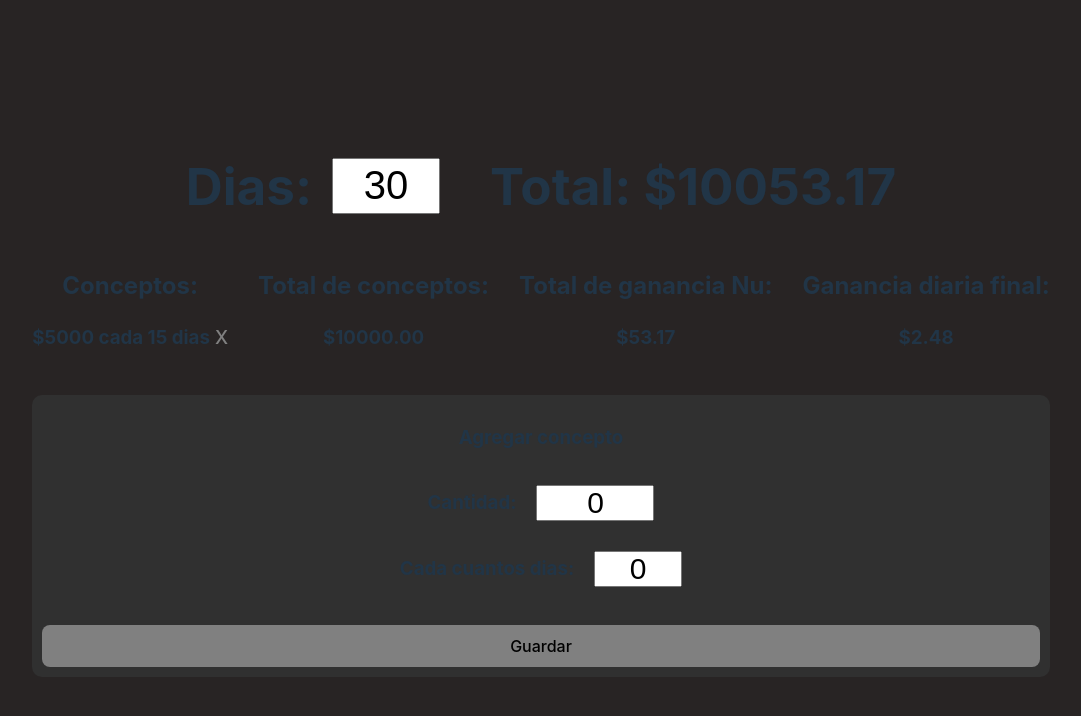
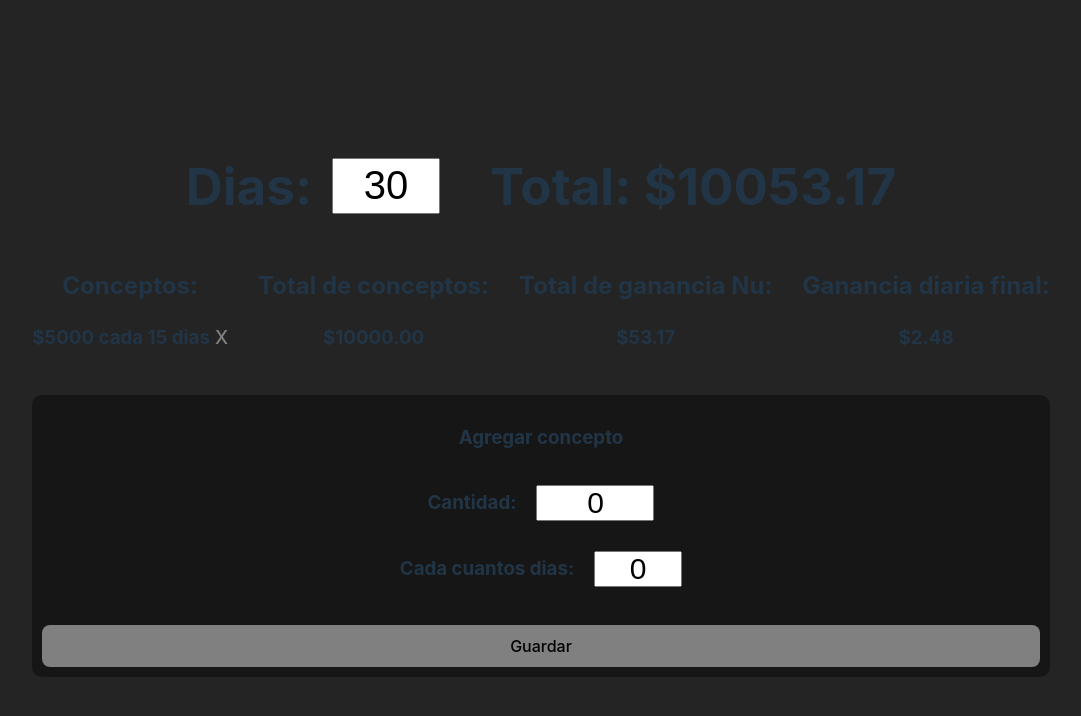
Before and after one commit to VVugi/CalculadoraNu, a React (Vite) app: page / in a window 1280 px wide. Shown: the top 716 px of the page, without its empty margins (99-1180 px from the left). Built offline with nearby package versions, Linux system fonts and the light colour scheme.

Commit message:
color fix

```diff
--- a/src/App.tsx
+++ b/src/App.tsx
@@ -125,7 +125,7 @@ function App()
             </div>
          </div>
 
-         <div style={{display: 'flex', flexDirection: 'column', backgroundColor: '#303030', borderRadius: 10, padding: '10px'}}>
+         <div style={{display: 'flex', flexDirection: 'column', backgroundColor: '#161616', borderRadius: 10, padding: '10px'}}>
             <h3>Agregar concepto</h3>
 
             <div style={{display: 'flex', gap: 20, alignItems: 'center', justifyContent: 'center'}}>
--- a/src/index.css
+++ b/src/index.css
@@ -5,7 +5,7 @@
 
   color-scheme: light dark;
   color: rgba(255, 255, 255, 0.87);
-  background-color: #282424;
+  background-color: #242424;
 
   font-synthesis: none;
   text-rendering: optimizeLegibility;
@@ -58,7 +58,7 @@ button:focus-visible {
 @media (prefers-color-scheme: light) {
   :root {
     color: #213547;
-    background-color: #282424;
+    background-color: #242424;
   }
   a:hover {
     color: #747bff;
```
